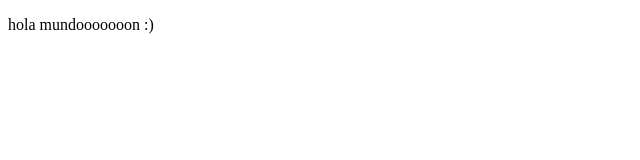
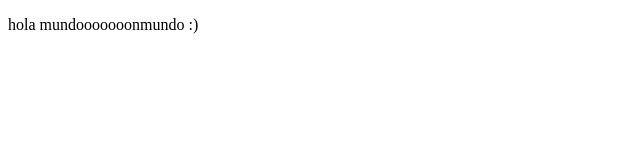
Before and after one commit to CEOC15/proyectodemocursoPrework, a plain HTML site: page index.html in a window 1280 px wide. Shown: the full height of the page, 0-640 px from the left. Drawn offline with Linux system fonts and the light colour scheme.

Commit message:
cambio agregamos fio

```diff
--- a/index.html
+++ b/index.html
@@ -8,7 +8,7 @@
 </head>
 <body>
     <p>
-        hola mundooooooon :)
+        hola mundooooooonmundo :)
     </p>
 </body>
 </html>
```
